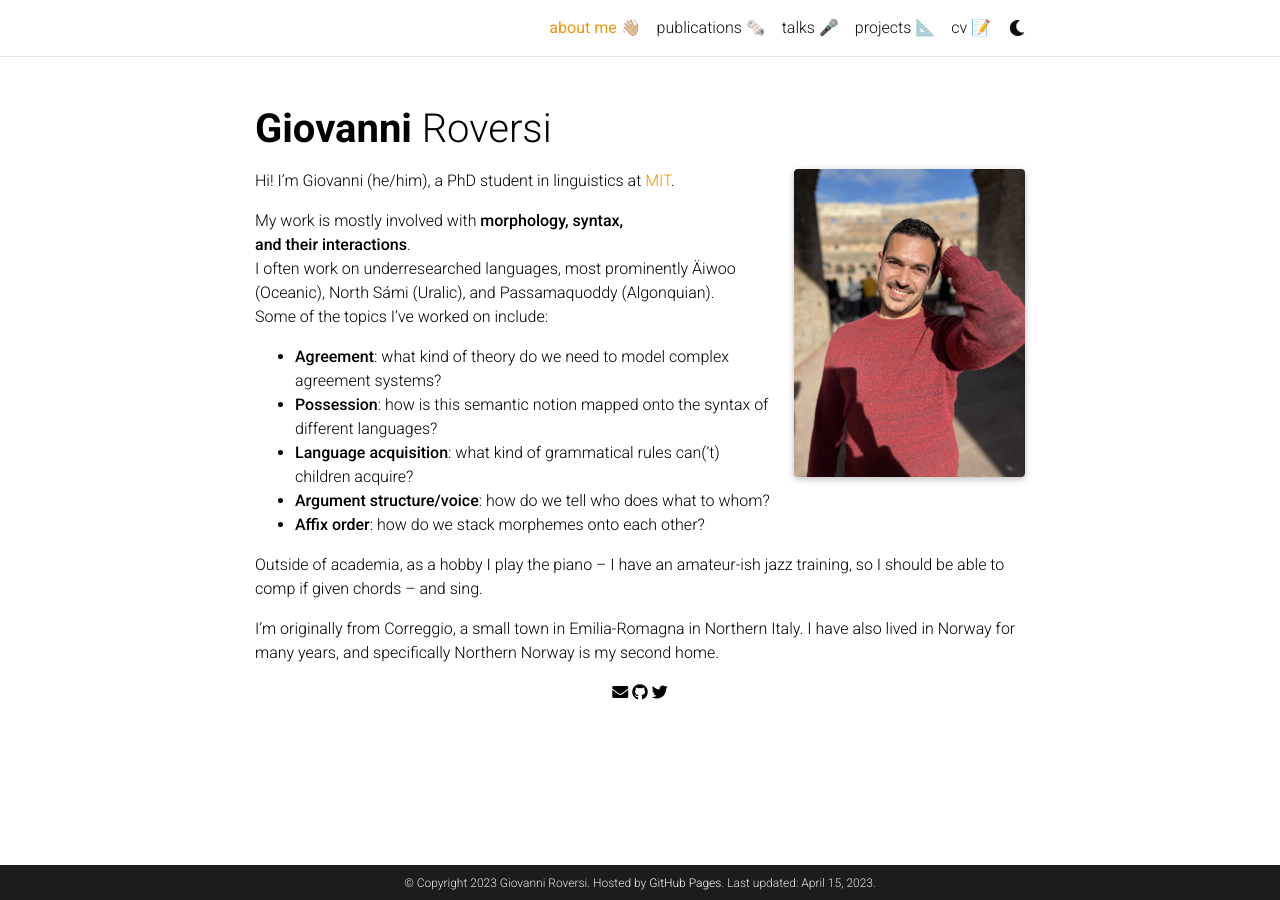
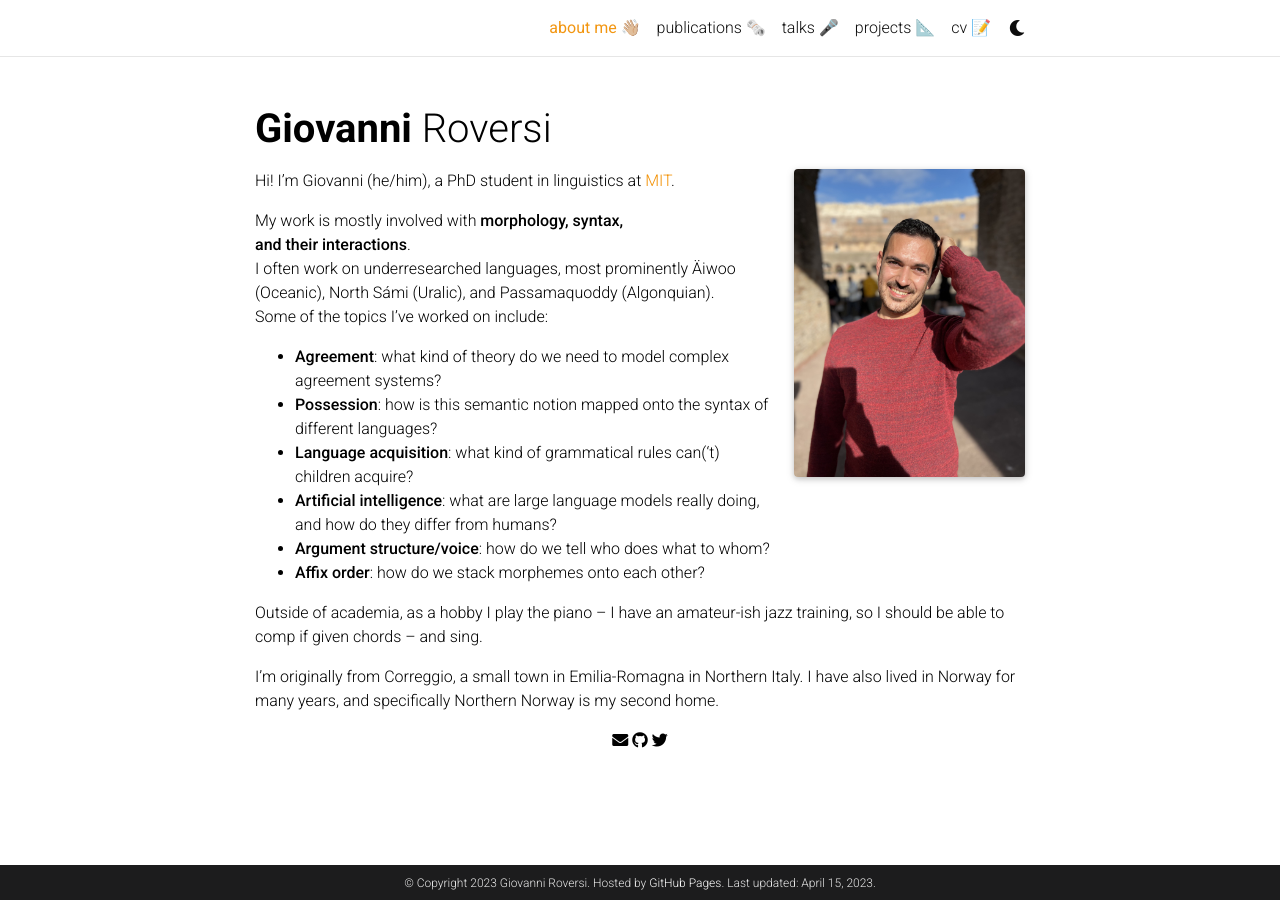
Before and after one commit to GiovanniRoversiMIT/GiovanniRoversiMIT, a Jekyll site: the page built from _pages/about.md, in a window 1280 px wide. Built offline with Jekyll 4.4.1, drawn with Linux system fonts in a browser that asks for light colours; full-size pictures stand in for the smaller copies a plugin makes; comment, search, counter and statistics services are not loaded; a style sheet for code colours, icons or effects is not loaded.

Commit message:
Update about.md

```diff
--- a/_pages/about.md
+++ b/_pages/about.md
@@ -28,6 +28,7 @@ Some of the topics I've worked on include:
 - **Agreement**: what kind of theory do we need to model complex agreement systems?
 - **Possession**: how is this semantic notion mapped onto the syntax of different languages?
 - **Language acquisition**: what kind of grammatical rules can('t) children acquire?
+- **Artificial intelligence**: what are large language models really doing, and how do they differ from humans?
 - **Argument structure/voice**: how do we tell who does what to whom?
 - **Affix order**: how do we stack morphemes onto each other?
 
```
